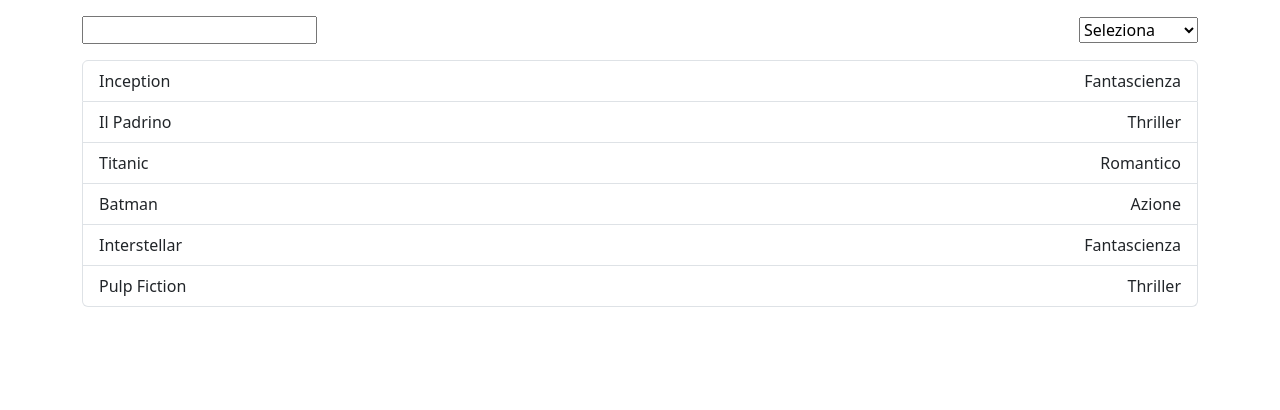
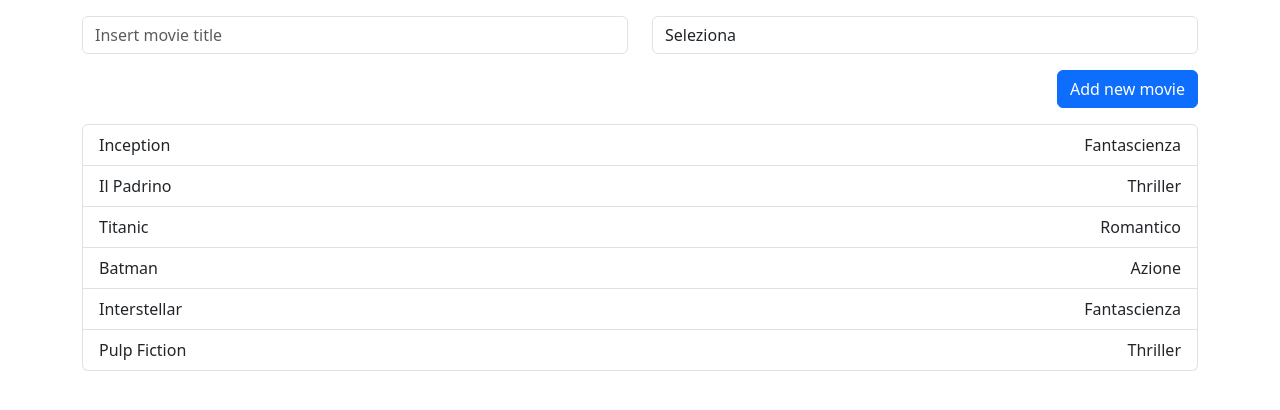
Before and after one commit to micheleferri01/react-movie-filter, a React (Vite) app: page / in a window 1280 px wide. Shown: the top 410 px of the page. Built offline with nearby package versions, Linux system fonts and the light colour scheme.

Commit message:
aggiunta funzione di aggiuta nuovo film alla lista

```diff
--- a/src/App.jsx
+++ b/src/App.jsx
@@ -15,42 +15,93 @@ export default function App() {
   // da la lista dei Movies filtrata
   const [filteredMoviesList, setFilteredMoviesList] = useState(moviesList);
 
+  const [movieTitleInput, setMovieTitleInput] = useState('');
+
+  const [genreInput, setGenreInput] = useState('');
+
 
   // handles the filters
   useEffect(
     () => {
       let updatedFilteredMoviesList = moviesList;
 
-      if(filteredGenre){
+      if (filteredGenre) {
         updatedFilteredMoviesList = updatedFilteredMoviesList.filter((movie) =>
           movie.genre.toLowerCase().trim().includes(filteredGenre.toLowerCase().trim())
         );
       }
 
-      if(filterMoviesTitle){
+      if (filterMoviesTitle) {
         updatedFilteredMoviesList = updatedFilteredMoviesList.filter((movie) => movie.title.toLowerCase().trim().includes(filterMoviesTitle.toLowerCase().trim()));
       }
 
       setFilteredMoviesList(updatedFilteredMoviesList);
-    }, [filteredGenre,filterMoviesTitle, moviesList]
+    }, [filteredGenre, filterMoviesTitle, moviesList]
   )
+
+  const handleFormAddMovie = (e) => {
+    e.preventDefault();
+    setMoviesList([...moviesList, { title: movieTitleInput, genre: genreInput }]);
+    setMovieTitleInput('');
+    setGenreInput('');
+  }
 
   return (
     <>
       <div className='container'>
-        <div className='d-flex justify-content-between align-items-center my-3'>
-          <input value={filterMoviesTitle} onChange={(e) => setFilterMoviesTitle(e.target.value)} type="text" name='movie title filter' id='filter-movie-titles' />
-          <select value={filteredGenre} onChange={(e) => setFilteredGenre(e.target.value)} name='genre filter' id='genre-filter'>
+        <div className='my-3'>
+          <div className="row align-items-center">
+            <div className="col">
+              <input value={filterMoviesTitle} onChange={(e) => setFilterMoviesTitle(e.target.value)} type="text" name='movie title filter' id='filter-movie-titles' placeholder='Insert movie title' className='form-control'/>
+            </div>
+            <div className="col">
+              <select value={filteredGenre} onChange={(e) => setFilteredGenre(e.target.value)} name='genre filter' id='genre-filter' className='form-control'>
                 <option value="">Seleziona</option>
                 {
-              genreList.map((genre, index) => <option key={index} value={genre.toLowerCase()}>{genre}</option>)
+                  genreList.map((genre, index) => <option key={index} value={genre}>{genre}</option>)
+                }
+              </select>
+            </div>
+          </div>
+        </div>
+      </div>
+
+      <div className="container d-flex justify-content-end my-3">
+        <button type="button" className="btn btn-primary" data-bs-toggle="modal" data-bs-target="#modal-form">
+          Add new movie
+        </button>
+        <div className="modal fade" id="modal-form" data-bs-backdrop="static" data-bs-keyboard="false" tabIndex="-1" aria-labelledby="staticBackdropLabel" aria-hidden="true">
+          <div className="modal-dialog">
+            <div className="modal-content">
+              <div className="modal-header">
+                <h1 className="modal-title fs-5" id="staticBackdropLabel">Add new movie</h1>
+                <button type="button" className="btn-close" data-bs-dismiss="modal" aria-label="Close"></button>
+              </div>
+              <div className="modal-body">
+                <form onSubmit={(e) => handleFormAddMovie(e)} className='d-flex flex-column'>
+                  <div className='mb-3'>
+                    <label htmlFor="movie-title-input" className='form-label'>Movie title</label>
+                    <input value={movieTitleInput} onChange={(e) => setMovieTitleInput(e.target.value)} type="text" className='form-control' name='movie title input' id='movie-title-input' placeholder='insert movie title' />
+                  </div>
+                  <div className='mb-3'>
+                    <label htmlFor="genre-input" className='label-form'>Genre</label>
+                    <select value={genreInput} onChange={(e) => setGenreInput(e.target.value)} name="genre input" id="genre-input" className='form-control'>
+                      <option value="">Seleziona</option>
+                      {
+                        genreList.map((genre, index) => <option key={index} value={genre}>{genre}</option>)
                       }
 
                     </select>
                   </div>
+                  <div className='d-flex justify-content-end'>
+                    <button className="btn btn-primary" data-bs-dismiss="modal">Add</button>
                   </div>
-
-
+                </form>
+              </div>
+            </div>
+          </div>
+        </div>
+      </div>
 
       <div className='container'>
         <ul className='list-group'>
```
Lines whose indentation alone changed are shown as unchanged.
